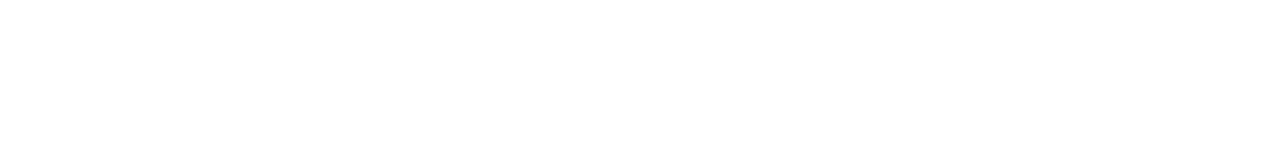
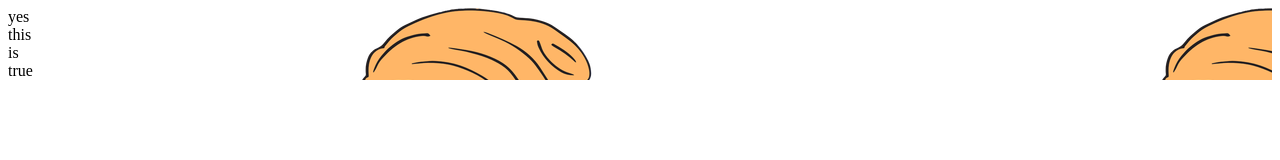
Before and after one commit to deathzombee/DCDN-Discord-Log-DC27, a plain HTML site: page index.html in a window 1280 px wide. Drawn offline with Linux system fonts and the light colour scheme.

Commit message:
Update index.html

```diff
--- a/index.html
+++ b/index.html
@@ -1,3 +1,7 @@
 <!DOCTYPE html>
 
-<div style="background-image: url('donald-trump-vector-clipart_800.png');"> </div>
+<div style="background-image: url('donald-trump-vector-clipart_800.png');"> yes <br>
+this<br>
+is<br>
+true <br>
+</div>
```
